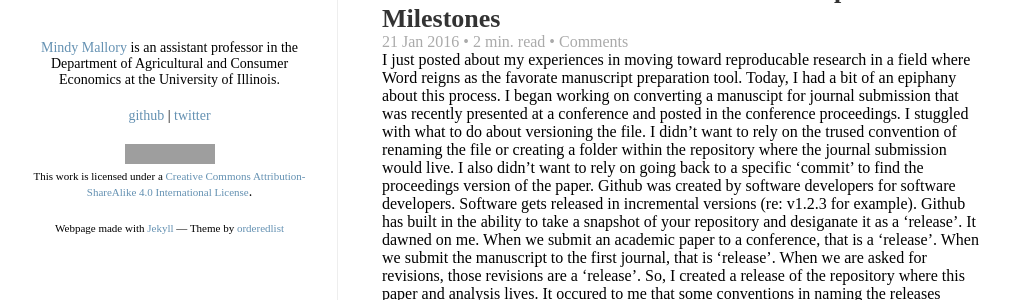
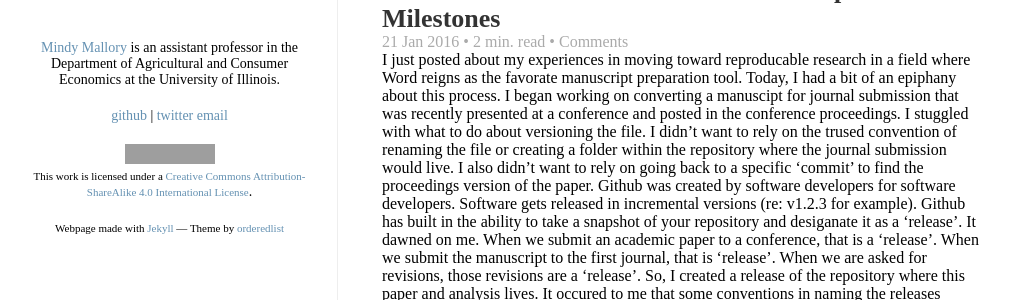
Before and after one commit to mindymallory/mindymallory.github.io, a Jekyll site: the page built from blog/index.html, in a window 1280 px wide. Shown: the part 594-894 px from the top of the page, without its empty margins (133-1145 px from the left). Built offline with Jekyll 4.4.1, drawn with Linux system fonts in a browser that asks for light colours; the list of posts is cut into pages by our own code; grey boxes are pictures that could not be loaded.

```diff
--- a/_layouts/default.html
+++ b/_layouts/default.html
@@ -35,7 +35,7 @@
 			<footer>
 
 				<p><a href="http://mindymallory.github.io/">Mindy Mallory</a> is an assistant professor in the Department of Agricultural and Consumer Economics at the University of Illinois.</p>
-				<p><a href="http://github.com/mindymallory">github</a> | <a href="http://twitter.com/ace_prof">twitter</a> </p>
+				<p><a href="http://github.com/mindymallory">github</a> | <a href="http://twitter.com/ace_prof">twitter</a> <a href="mallorym@illinois.edu">email</a></p>
 
 				<p>
 
```
